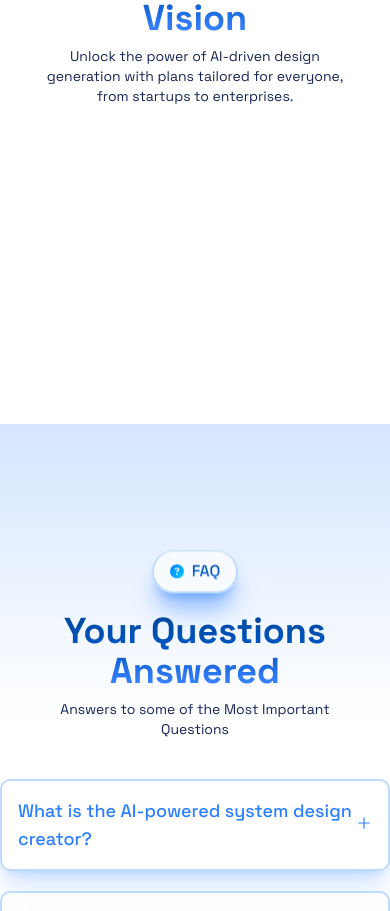
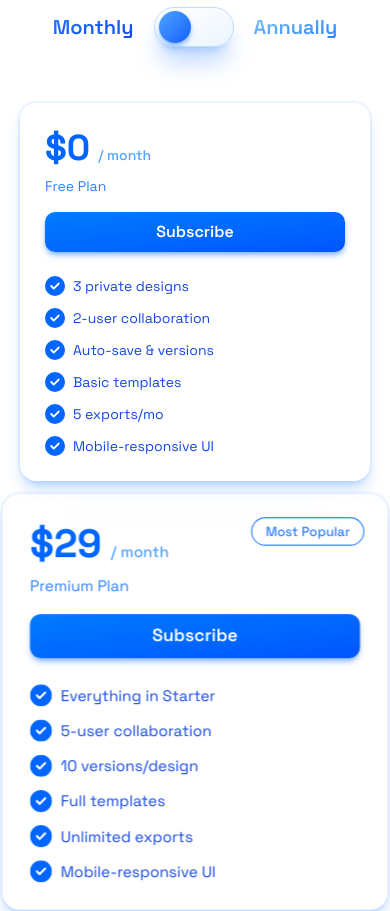
Before and after one commit to Sparsh47/creati, a Next.js app: page / in a window 390 px wide. Shown: the part 4021-4932 px from the top of the page. Built offline with nearby package versions, Linux system fonts and the light colour scheme.

Commit message:
created pricing section

```diff
--- a/src/app/globals.css
+++ b/src/app/globals.css
@@ -157,6 +157,12 @@
     via-[#0051B5]
     to-[#3C7FF3];
   }
+  .pricing-type {
+    @apply font-semibold text-xl text-transparent bg-clip-text bg-gradient-to-tl from-blue-500 via-blue-400 to-blue-300;
+  }
+  .enabled-text {
+    @apply from-blue-700 via-blue-600 to-blue-500;
+  }
 }
 
 @layer utilities {
--- a/src/components/sections/hero/Pricing.tsx
+++ b/src/components/sections/hero/Pricing.tsx
@@ -1,11 +1,122 @@
+'use client';
+
 import SectionHeader from "@/components/shared/SectionHeader";
 import { FaMoneyCheck } from "react-icons/fa";
+import ToggleButton from "@/components/shared/ToggleButton";
+import { useState } from "react";
+import PricingCard from "@/components/shared/PricingCard";
+
+export type Plan = {
+    id: string;
+    title: string;
+    price: {
+        monthly: string;
+        yearly: string;
+    };
+    duration: 'month' | 'year';
+    description: string;
+    features: string[];
+    highlight?: boolean;
+};
+
+export const pricingPlans: Plan[] = [
+    {
+        id: 'starter',
+        title: 'Starter',
+        price: {
+            monthly: '0',
+            yearly: '0'
+        },
+        duration: 'month',
+        description: 'Free Plan',
+        features: [
+            '3 private designs',
+            '2-user collaboration',
+            'Auto-save & versions',
+            'Basic templates',
+            '5 exports/mo',
+            'Mobile-responsive UI',
+        ],
+    },
+    {
+        id: 'professional',
+        title: 'Professional',
+        price: {
+            monthly: '29',
+            yearly: '299'
+        },
+        duration: 'month',
+        description: 'Premium Plan',
+        highlight: true,
+        features: [
+            'Everything in Starter',
+            '5-user collaboration',
+            '10 versions/design',
+            'Full templates',
+            'Unlimited exports',
+            'Mobile-responsive UI',
+        ],
+    },
+    {
+        id: 'enterprise',
+        title: 'Enterprise Plus',
+        price: {
+            monthly: '99',
+            yearly: '999'
+        },
+        duration: 'month',
+        description: 'Enterprise Plan',
+        features: [
+            'Everything in Professional',
+            'Unlimited users',
+            'Unlimited versions',
+            'Premium templates',
+            'All-format exports',
+            'Mobile-responsive UI',
+        ],
+    },
+];
+
 
 export default function Pricing() {
+    const [billingPeriod, setBillingPeriod] = useState<'monthly' | 'yearly'>('monthly');
+
     return (
-        <section className="w-full min-h-screen flex flex-col items-center justify-center gap-10 relative">
-            <div className="absolute top-0 w-full h-[300px] bg-gradient-to-b from-blue-500/20 to-transparent"></div>
-            <SectionHeader Icon={FaMoneyCheck} title="Pricing that fits your vision" section="pricing" description="Unlock the power of AI-driven design generation with plans tailored for everyone, from startups to enterprises." />
+        <section className="w-full min-h-screen flex flex-col items-center justify-center gap-10 relative py-40">
+            <div className="absolute top-0 w-full h-[300px] bg-gradient-to-b from-blue-500/20 to-transparent" />
+
+            <SectionHeader
+                Icon={FaMoneyCheck}
+                title="Pricing that fits your vision"
+                section="pricing"
+                description="Unlock the power of AI-driven design generation with plans tailored for everyone, from startups to enterprises."
+            />
+
+            <div className="w-full max-w-5xl p-5 flex flex-col items-center justify-center gap-14">
+                <ToggleButton onToggle={setBillingPeriod} />
+
+                <div className="w-full grid grid-cols-1 sm:grid-cols-2 lg:grid-cols-3 auto-rows-fr gap-8">
+                    {pricingPlans.map((plan) => {
+                        const displayPrice =
+                            billingPeriod === 'monthly' ? plan.price.monthly : plan.price.yearly;
+                        const displayDuration = billingPeriod === 'monthly' ? 'month' : 'year';
+
+                        return (
+                            <PricingCard
+                                key={plan.id}
+                                price={displayPrice}
+                                duration={displayDuration}
+                                description={plan.description}
+                                features={plan.features}
+                                highlight={plan.highlight}
+                                onAction={() =>
+                                    console.log(`${plan.title} (${billingPeriod}) plan selected`)
+                                }
+                            />
+                        );
+                    })}
+                </div>
+            </div>
         </section>
-    )
-}
+    );
+};
--- /dev/null
+++ b/src/components/shared/PricingCard.tsx
@@ -0,0 +1,61 @@
+import React from 'react';
+import { FaCircleCheck } from 'react-icons/fa6';
+import { cn } from '@/lib/utils';
+import Link from "next/link";
+
+export type PricingCardProps = {
+    price: string;
+    duration: 'month' | 'year';
+    description: string;
+    features: string[];
+    onAction?: () => void;
+    highlight?: boolean;
+};
+
+export default function PricingCard({
+                                        price,
+                                        duration,
+                                        description,
+                                        features,
+                                        onAction,
+                                        highlight = false,
+                                    }: PricingCardProps) {
+    return (
+        <div
+            className={cn(
+                'relative flex flex-col justify-between h-full rounded-2xl p-6 backdrop-blur-xl border border-white/20 ring-2 ring-blue-200/30',
+                'bg-white/20',
+                'shadow-lg shadow-blue-500/30',
+                highlight ? 'scale-110' : '',
+                'transition-transform duration-300'
+            )}
+        >
+            {highlight && <p className="absolute text-xs right-5 top-5 font-medium text-blue-500 border border-blue-500 rounded-full px-3 py-1">Most Popular</p>}
+            <div>
+                <div className="flex items-baseline gap-2">
+                    <span className="text-4xl font-extrabold text-[#0066FF]">${price}</span>
+                    <span className="text-sm font-medium text-blue-400">/ {duration}</span>
+                </div>
+                <p className="mt-2 text-sm text-blue-500">{description}</p>
+            </div>
+
+            <Link href={{
+                pathname: '/signin',
+                query: 'type=signin&plan=PLAN_ID'
+            }}
+                className="cursor-pointer mt-4 w-full flex items-center justify-center py-2 rounded-lg font-semibold text-white bg-gradient-to-br from-[#007bff] to-[#0055ff] shadow-md shadow-blue-500/50 transition-transform duration-200 hover:scale-[1.02]"
+            >
+                Subscribe
+            </Link>
+
+            <ul className="mt-6 space-y-3">
+                {features.map((feat, i) => (
+                    <li key={i} className="flex items-center gap-2 text-blue-700">
+                        <FaCircleCheck size={20} className="text-[#0066FF]" />
+                        <span className="text-sm">{feat}</span>
+                    </li>
+                ))}
+            </ul>
+        </div>
+    );
+}
--- /dev/null
+++ b/src/components/shared/ToggleButton.tsx
@@ -0,0 +1,38 @@
+import React, { Dispatch, SetStateAction, useState } from 'react';
+import {cn} from "@/lib/utils";
+
+type ToggleButtonProps = {
+    onToggle: Dispatch<SetStateAction<'monthly' | 'yearly'>>;
+};
+
+export default function ToggleButton({ onToggle }: ToggleButtonProps) {
+    const [enabled, setEnabled] = useState(false);
+
+    const handleClick = () => {
+        const newState = !enabled;
+        setEnabled(newState);
+        onToggle(newState ? 'yearly' : 'monthly');
+    };
+
+    return (
+        <div className="flex items-center justify-center gap-5">
+            <p className={cn("pricing-type", !enabled && "enabled-text")}>Monthly</p>
+            <button
+                onClick={handleClick}
+                className={`
+        relative w-20 h-10 rounded-full p-1 transition-colors duration-300
+        backdrop-blur-xl border border-blue-200 shadow-xl shadow-blue-500/30
+        bg-gradient-to-br from-white/30 to-blue-200/30
+      `}
+            >
+      <span
+          className={`
+          absolute top-[3px] left-1 h-8 w-8 rounded-full transition-all duration-300 bg-gradient-to-br from-blue-400 to-blue-600 shadow-md shadow-blue-500/50
+          ${enabled ? 'translate-x-[38px]' : 'translate-x-0'}
+        `}
+      />
+            </button>
+            <p className={cn("pricing-type", enabled && "enabled-text")}>Annually</p>
+        </div>
+    );
+}
```
